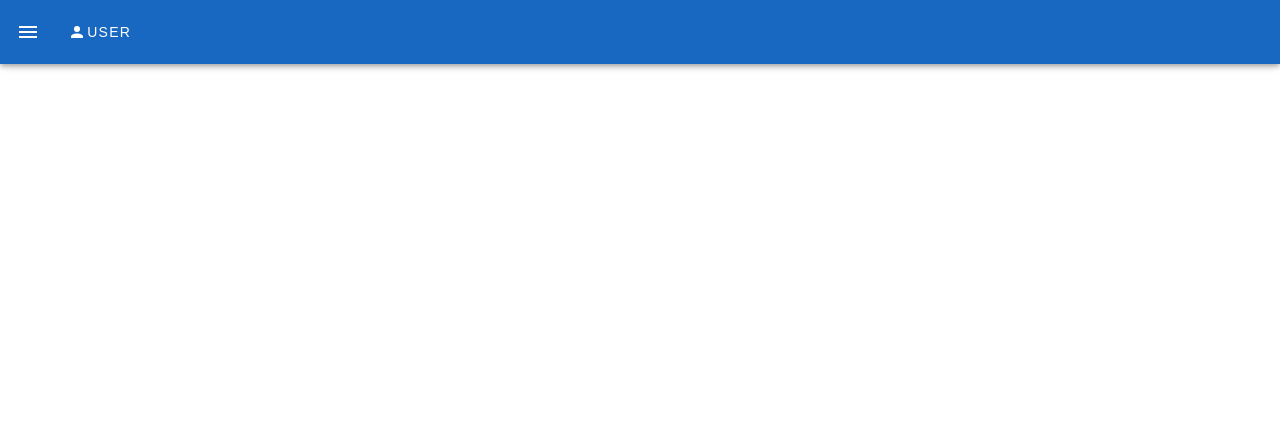
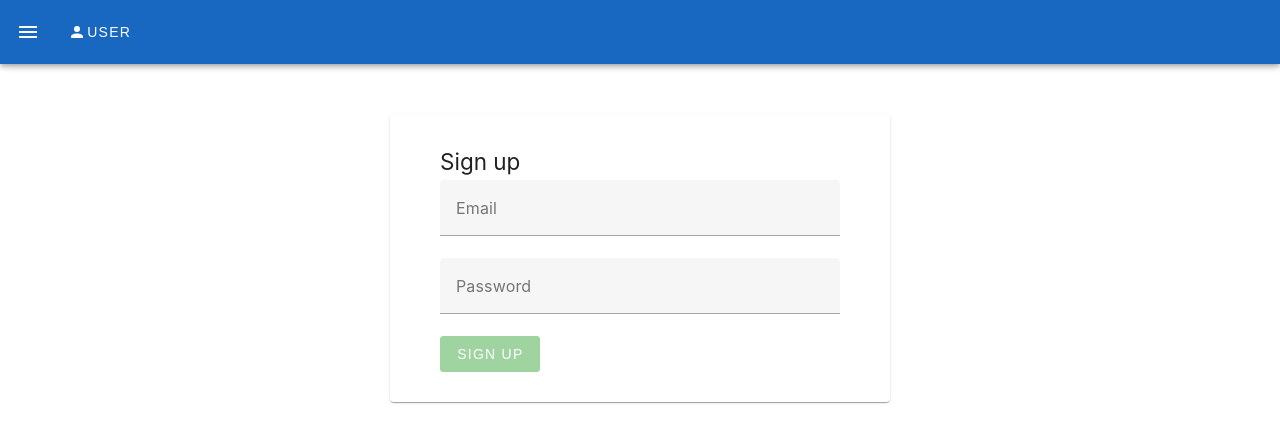
Before and after one commit to sugiwa/light-on, a Vue app: page /sign_up in a window 1280 px wide. Shown: the top 442 px of the page. Built offline with nearby package versions, Linux system fonts and the light colour scheme.

Commit message:
sign up page

```diff
--- a/src/App.vue
+++ b/src/App.vue
@@ -18,10 +18,12 @@ const toggleDrawer = () => {
         <v-icon :icon="mdiMenu" />
       </v-btn>
 
-      <v-btn>
-        <v-icon :icon="mdiAccount" />
-        <span>User</span>
-      </v-btn>
+      <router-link to="/sign_up" class="header-link">
+        <v-btn>
+          <v-icon :icon="mdiAccount" />
+          <span>User</span>
+        </v-btn>
+      </router-link>
     </v-app-bar>
 
     <v-navigation-drawer v-model="drawer" absolute temporary>
@@ -61,4 +63,9 @@ const toggleDrawer = () => {
   color: black;
   text-decoration: none;
 }
+.header-link {
+  color: white;
+  text-decoration: none;
+}
+
 </style>
--- /dev/null
+++ b/src/components/CustomTextField.vue
@@ -0,0 +1,23 @@
+<script setup lang="ts">
+import { computed } from "vue";
+
+interface Props {
+  value: string;
+  label: string;
+}
+const textProps = defineProps<Props>();
+
+interface Emits {
+  (e: "update:value", value: string): void;
+}
+const emits = defineEmits<Emits>();
+
+const textValue = computed<string>({
+  get: () => textProps.value,
+  set: (value: string) => emits("update:value", value),
+});
+</script>
+
+<template>
+  <v-text-field v-model="textValue" :label="textProps.label"> </v-text-field>
+</template>
--- a/src/router/index.ts
+++ b/src/router/index.ts
@@ -20,11 +20,13 @@ const router = createRouter({
     {
       path: '/idea',
       name: 'idea',
-      // route level code-splitting
-      // this generates a separate chunk (About.[hash].js) for this route
-      // which is lazy-loaded when the route is visited.
       component: () => import('../views/IdeaView.vue')
-    }
+    },
+    {
+      path: '/sign_up',
+      name: 'sign_up',
+      component: () => import('../views/SignUp.vue')
+    },
   ]
 })
 
--- a/src/views/IdeaView.vue
+++ b/src/views/IdeaView.vue
@@ -1,6 +1,7 @@
 <script setup lang="ts">
 import { computed, ref } from "vue";
 import CustomList from "@/components/CustomList.vue";
+import CustomTextField from "@/components/CustomTextField.vue";
 
 const idea = ref<string>("");
 const ideaList = ref<Array<string>>([]);
@@ -31,11 +32,11 @@ const searchIdea = (): void => {
       <h2>Idea</h2>
 
       <v-form v-model="isValid" lazy-validation @keydown.enter.prevent>
-        <v-text-field
-          v-model="idea"
+        <custom-text-field
+          v-model:value="idea"
           label="Idea"
           @keydown.enter="addIdea"
-        ></v-text-field>
+        />
 
         <v-btn
           color="success"
--- /dev/null
+++ b/src/views/SignUp.vue
@@ -0,0 +1,45 @@
+<script setup lang="ts">
+import { computed, ref } from "vue";
+import CustomTextField from "@/components/CustomTextField.vue";
+
+const isValid = computed<boolean>(() => {
+    return false
+})
+const email = ref("");
+const password = ref("");
+</script>
+
+<template>
+  <v-card class="card">
+    <div class="wrapper">
+      <h2>Sign up</h2>
+
+      <v-form v-model="isValid" lazy-validation @keydown.enter.prevent>
+        <custom-text-field v-model:value="email" label="Email" />
+        <custom-text-field v-model:value="password" label="Password" />
+
+        <v-btn
+          color="success"
+          :disabled="!isValid"
+          @click="() => {}"
+          style="margin-left: auto"
+        >
+          Sign up
+        </v-btn>
+      </v-form>
+    </div>
+  </v-card>
+</template>
+
+<style>
+.card {
+  width: 60%;
+  max-width: 500px;
+  margin: 50px auto;
+}
+
+.wrapper {
+  width: 80%;
+  margin: 30px auto;
+}
+</style>
```
